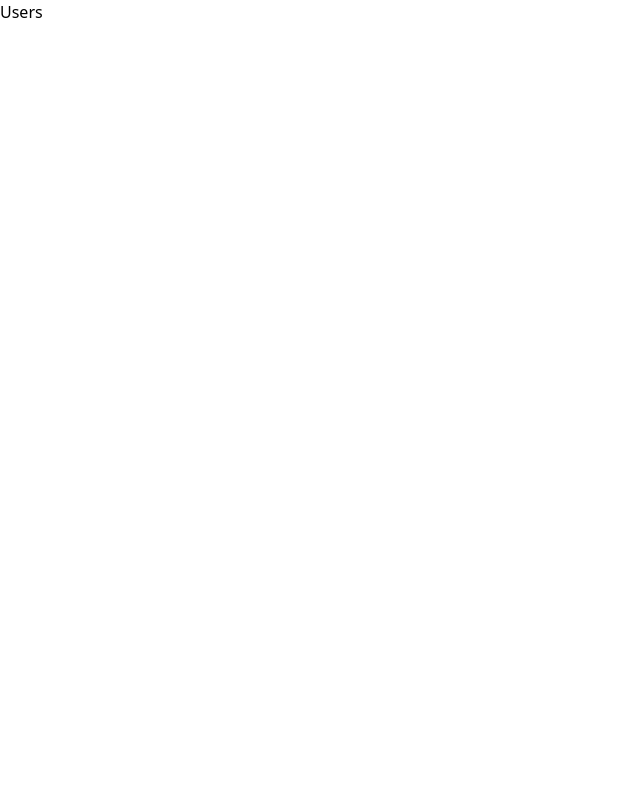
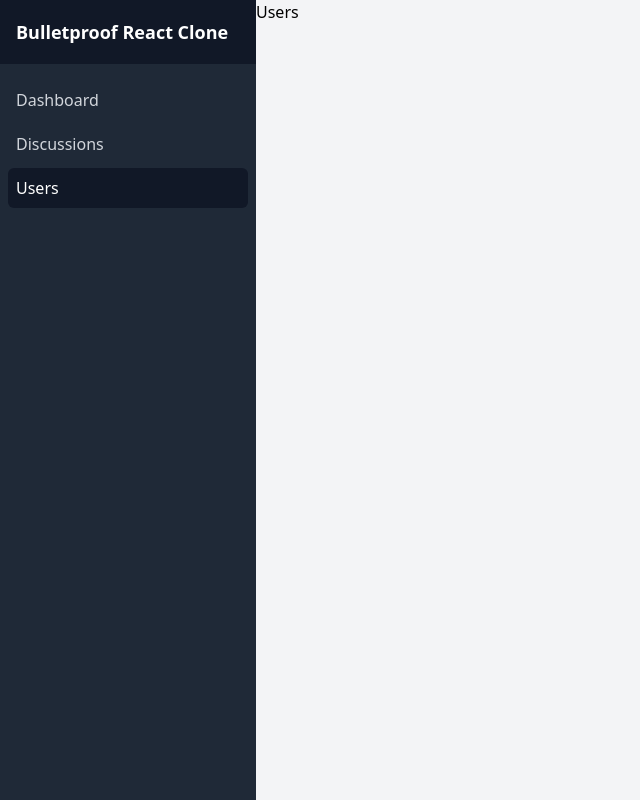
Before and after one commit to takuyakikuchi/bulletproof-react-clone, a React (Vite) app: page /app/users in a window 1280 px wide. Shown: the whole page, without its empty margins (0-640 px from the left). Built offline with nearby package versions, Linux system fonts and the light colour scheme.

Commit message:
[feat] Sidebar

```diff
--- /dev/null
+++ b/src/components/Layout/PageLayout/PageLayout.tsx
@@ -0,0 +1,14 @@
+import { Sidebar } from './parts/Sidebar';
+
+type Props = {
+  children: React.ReactNode;
+};
+
+export const PageLayout = ({ children }: Props) => {
+  return (
+    <div className="h-screen flex overflow-hidden bg-gray-100">
+      <Sidebar />
+      <main>{children}</main>
+    </div>
+  );
+};
--- /dev/null
+++ b/src/components/Layout/PageLayout/parts/Logo.tsx
@@ -0,0 +1,11 @@
+import { Link } from 'react-router-dom';
+
+export const Logo = () => {
+  return (
+    <Link className="flex items-center text-white" to=".">
+      <span className="text-lg text-white font-semibold">
+        Bulletproof React Clone
+      </span>
+    </Link>
+  );
+};
--- /dev/null
+++ b/src/components/Layout/PageLayout/parts/SideNavigation.tsx
@@ -0,0 +1,32 @@
+import { NavLink } from 'react-router-dom';
+import clsx from 'clsx';
+
+export const SideNavigation = () => {
+  const navigation = [
+    { name: 'Dashboard', to: '.' },
+    { name: 'Discussions', to: './discussions' },
+    // TODO: Authentication: admin users only
+    { name: 'Users', to: './users' },
+  ];
+
+  return (
+    <>
+      {navigation.map((item, index) => (
+        <NavLink
+          end={index === 0}
+          key={item.name}
+          to={item.to}
+          className={({ isActive }) =>
+            clsx(
+              'text-gray-300 hover:bg-gray-700 hover:text-white',
+              'group flex items-center px-2 py-2 text-base font-medium rounded-md',
+              isActive && 'bg-gray-900 text-white'
+            )
+          }
+        >
+          {item.name}
+        </NavLink>
+      ))}
+    </>
+  );
+};
--- /dev/null
+++ b/src/components/Layout/PageLayout/parts/Sidebar.tsx
@@ -0,0 +1,21 @@
+import { Logo } from './Logo';
+import { SideNavigation } from './SideNavigation';
+
+export const Sidebar = () => {
+  return (
+    <div className="hidden md:flex md:flex-shrink-0">
+      <div className="flex flex-col w-64">
+        <div className="flex flex-col h-0 flex-1">
+          <div className="flex item-center h-16 flex-shrink-0 px-4 bg-gray-900">
+            <Logo />
+          </div>
+          <div className="flex-1 flex flex-col overflow-y-auto">
+            <nav className="flex-1 px-2 py-4 bg-gray-800 space-y-1">
+              <SideNavigation />
+            </nav>
+          </div>
+        </div>
+      </div>
+    </div>
+  );
+};
--- a/src/routes/protected.tsx
+++ b/src/routes/protected.tsx
@@ -1,10 +1,11 @@
 import { Outlet } from 'react-router-dom';
+import { PageLayout } from '../components/Layout/PageLayout/PageLayout';
 
 const App = () => {
   return (
-    <div>
+    <PageLayout>
       <Outlet />
-    </div>
+    </PageLayout>
   );
 };
 
```
